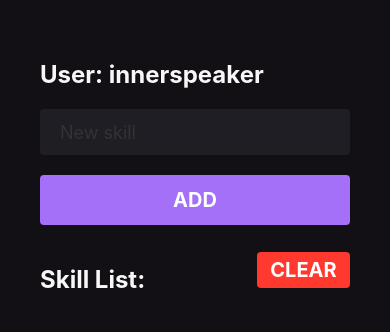
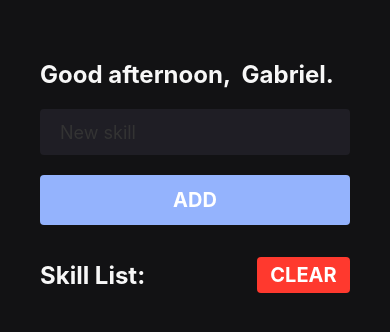
Before and after one commit to codinginrainbows/mobile-ListMySkills, a React Native app: screen / in a window 390 px wide. Shown: the top 332 px of the page. Built offline with nearby package versions, Linux system fonts and the light colour scheme.

Commit message:
StatusBar right style applied

```diff
--- a/src/Components/ButtonAdd.tsx
+++ b/src/Components/ButtonAdd.tsx
@@ -20,7 +20,7 @@ const styles = StyleSheet.create({
     buttonAdd: {
         width: '100%',
         height: 50,
-        backgroundColor: '#A370F7',
+        backgroundColor: '#94B3FD',
         marginTop: 20,
         borderRadius: 4,
         alignItems: 'center',
--- a/src/pages/Home.tsx
+++ b/src/pages/Home.tsx
@@ -1,11 +1,12 @@
-import { useState } from 'react';
+import { useEffect, useState } from 'react';
 import {
     StyleSheet,
     Text,
     View,
     TextInput,
     TouchableOpacity,
-    FlatList
+    FlatList,
+    StatusBar
 } from 'react-native';
 
 import { ButtonAdd } from '../Components/ButtonAdd';
@@ -14,6 +15,7 @@ import { SkillsCard } from '../Components/SkillsCard';
 export function Home() {
     const [newSkill, setNewSkill] = useState('')
     const [listMySkills, setListMySkills] = useState([])
+    const [greeating, setGreeating] = useState('')
 
     function handleAddNewSkill() {
         setListMySkills(prevState => [...prevState, newSkill])
@@ -24,11 +26,27 @@ export function Home() {
         setListMySkills([])
     }
 
+    useEffect(() => {
+        const currentTimeOfTheDay = new Date().getHours()
+
+
+        if (currentTimeOfTheDay >= 6 && currentTimeOfTheDay <= 12) {
+            setGreeating('Good morning, ')
+        } else if (currentTimeOfTheDay > 12 && currentTimeOfTheDay <= 18) {
+            setGreeating('Good afternoon, ')
+        } else if (currentTimeOfTheDay >= 17 && currentTimeOfTheDay <= 23) {
+            setGreeating('Good evening, ')
+        } else {
+            setGreeating('Madrugadinha boa, ')
+        }
+    }, [listMySkills])
 
     return (
         <View style={styles.container}>
+            <StatusBar barStyle="light-content" />
+
             <Text style={styles.title}>
-                User: innerspeaker
+                <Text style={styles.title}>{greeating}</Text> Gabriel.
             </Text>
 
             <TextInput
@@ -42,7 +60,7 @@ export function Home() {
             <ButtonAdd addSkill={handleAddNewSkill} />
 
             <View style={styles.buttonContainer}>
-                <Text style={[styles.title, { marginTop: 40 }]}>
+                <Text style={[styles.title, { marginTop: 32, marginBottom: 20 }]}>
                     Skill List:
                 </Text>
 
@@ -76,7 +94,7 @@ export function Home() {
 const styles = StyleSheet.create({
     container: {
         flex: 1,
-        backgroundColor: '#121015',
+        backgroundColor: '#121214',
         paddingVertical: 60,
         paddingHorizontal: 40,
     },
@@ -106,7 +124,8 @@ const styles = StyleSheet.create({
         width: '30%',
         height: 36,
         backgroundColor: '#FF392E',
-        marginTop: 20,
+        marginTop: 32,
+        marginBottom: 20,
         borderRadius: 4,
         alignItems: 'center',
         justifyContent: 'center'
@@ -118,3 +137,6 @@ const styles = StyleSheet.create({
         fontWeight: 'bold',
     },
 });
+function useEffec() {
+    throw new Error('Function not implemented.');
+}
```
